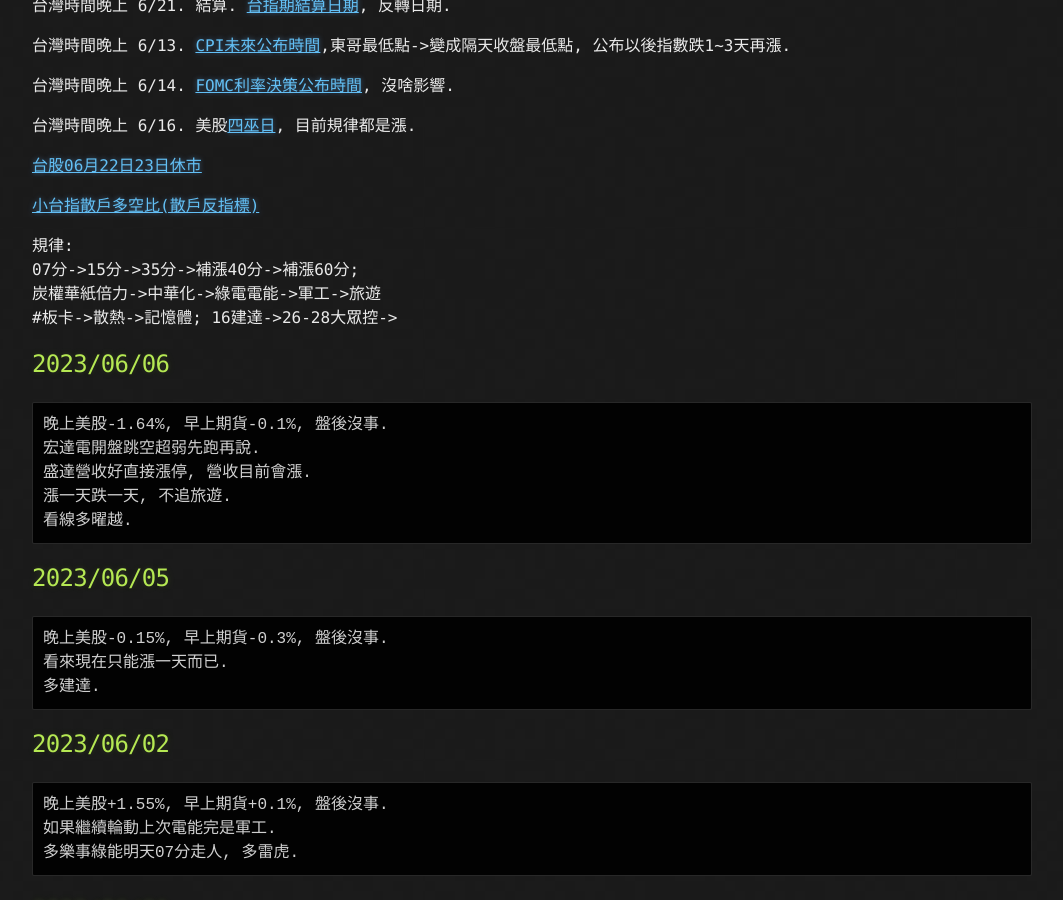
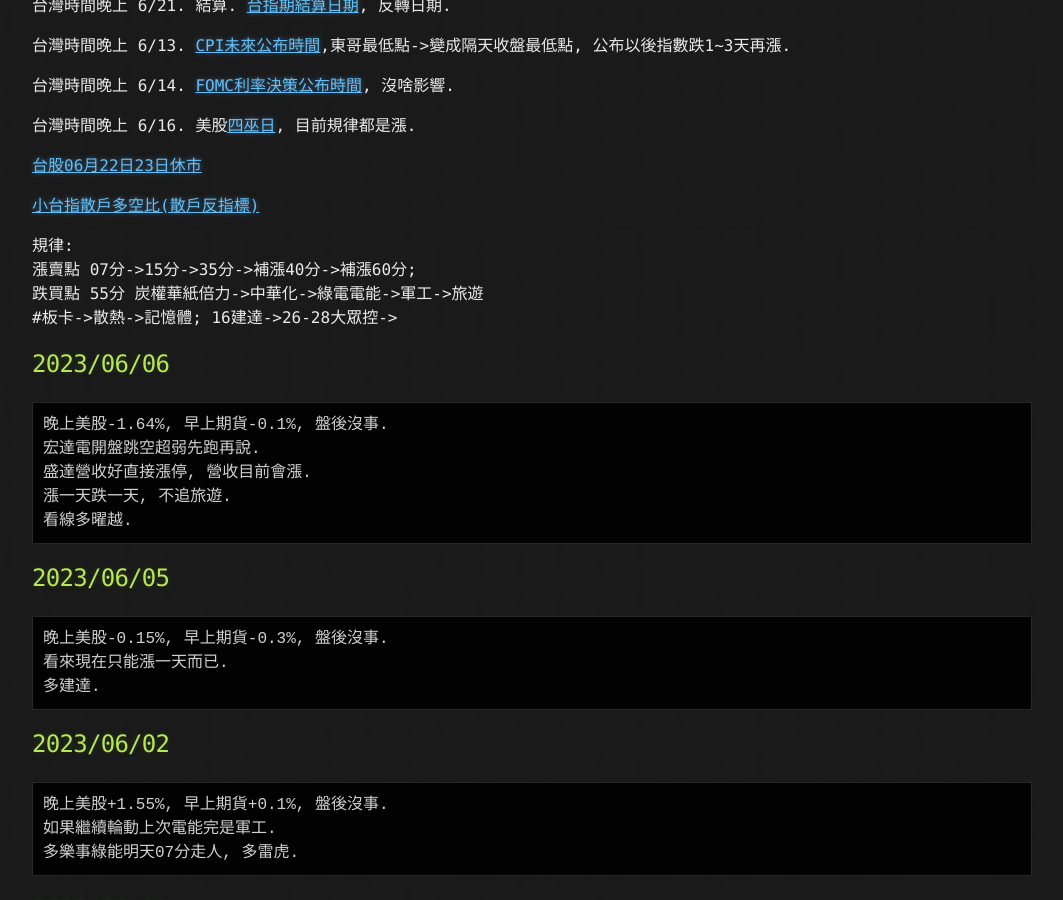
Before and after one commit to lepg5487/Stock_God, a Jekyll site: the page built from index.md, in a window 1280 px wide and 900 px high, scrolled down 304 px. Shown: the whole window, without its empty margins (108-1171 px from the left). Built offline with Jekyll 4.4.1, drawn with Linux system fonts in a browser that asks for light colours; our own code applies the rules of GitHub Pages for plain Markdown files.

Commit message:
Update index.md

```diff
--- a/index.md
+++ b/index.md
@@ -17,7 +17,8 @@ layout: testlayouts
 [小台指散戶多空比(散戶反指標)](https://www.macromicro.me/charts/20069/tw-mtx-long-to-short-ratio-of-individual-player)
 
 規律:
-07分->15分->35分->補漲40分->補漲60分;
+漲賣點 07分->15分->35分->補漲40分->補漲60分;
+跌買點 55分
 炭權華紙倍力->中華化->綠電電能->軍工->旅遊
 #板卡->散熱->記憶體;
 16建達->26-28大眾控->
```
